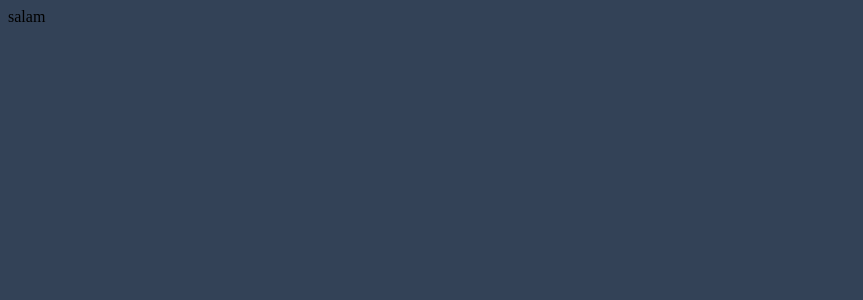
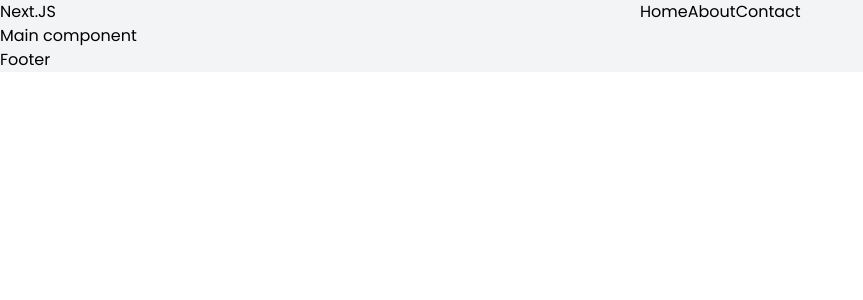
Before and after one commit to ErfiDev/meetup-app, a Next.js app: page / in a window 1280 px wide. Shown: the top 300 px of the page, without its empty margins (0-863 px from the left). Built offline with nearby package versions, Linux system fonts and the light colour scheme.

Commit message:
basic styles

```diff
--- a/pages/_app.js
+++ b/pages/_app.js
@@ -1,3 +1,4 @@
+import "tailwindcss/tailwind.css";
 import "../styles/index.scss";
 
 function MyApp({ Component, pageProps }) {
--- /dev/null
+++ b/pages/footer/footer.js
@@ -0,0 +1,9 @@
+function Footer() {
+    return (
+        <footer className="block">
+            Footer
+        </footer>
+    )
+}
+
+export default Footer
--- a/pages/header/header.js
+++ b/pages/header/header.js
@@ -1,8 +1,15 @@
  function Header(){
     return (
-        <>
-            Header
-        </>
+        <header className="block w-full h64 flex md:flex-row sm:flex-col flex-wrap">
+            <div className="flex-1">
+                Next.JS
+            </div>
+            <ul className="flex-1 flex flex-row flex-wrap m-0 p-0">
+                <li>Home</li>
+                <li>About</li>
+                <li>Contact</li>
+            </ul>
+        </header>
     )
  }
 
--- a/pages/index.js
+++ b/pages/index.js
@@ -1,9 +1,20 @@
-import Link from "next/link";
+import Head from "next/head";
+import Layout from "./layouts/layout";
+import Main from "./main/main";
+
 
 const HomePage = ()=> {
     return (
         <>
-            salam
+            <Head>
+                <title>Next App</title>
+                <link rel="preconnect" href="https://fonts.googleapis.com" />
+                <link rel="preconnect" href="https://fonts.gstatic.com" crossOrigin />
+                <link href="https://fonts.googleapis.com/css2?family=Poppins&display=swap" rel="stylesheet" />
+            </Head>
+            <Layout>
+                <Main />
+            </Layout>
         </>
     )
 }
--- /dev/null
+++ b/pages/layouts/layout.js
@@ -0,0 +1,14 @@
+import Header from "../header/header";
+import Footer from "../footer/footer";
+
+function Layout({children}){
+    return (
+        <>
+            <Header />
+                {children}
+            <Footer />
+        </>
+    )
+}
+
+export default Layout
--- /dev/null
+++ b/pages/main/main.js
@@ -0,0 +1,9 @@
+function Main() {
+    return (
+        <main>
+            Main component
+        </main>
+    )
+}
+
+export default Main
--- /dev/null
+++ b/postcss.config.js
@@ -0,0 +1,6 @@
+module.exports = {
+  plugins: {
+    tailwindcss: {},
+    autoprefixer: {},
+  },
+}
--- a/styles/index.scss
+++ b/styles/index.scss
@@ -1,6 +1,25 @@
 @use "./utils.module" as *;
+@tailwind base;
+@tailwind components;
 
+*{
+  margin: 0;
+  padding: 0;
+  box-sizing: border-box;
+}
 
 body {
-  #{$bc}: $backColor;
+  margin: 0;
+  padding: 0;
+  @apply flex flex-col font-poppins;
 }
+
+#__next {
+  @apply bg-gray-100 container mx-auto box-border m-0 p-0;
+}
+
+.poppins {
+  font-family: "Poppins" , sans-serif;
+}
+
+@tailwind utilities;
--- /dev/null
+++ b/tailwind.config.js
@@ -0,0 +1,15 @@
+module.exports = {
+  purge: [],
+  darkMode: false, // or 'media' or 'class'
+  theme: {
+    fontFamily: {
+      "poppins": ["Poppins" , "sans-serif"]
+    }
+  },
+  variants: {
+    container: {
+      center: true,
+    },
+  },
+  plugins: [],
+}
```
